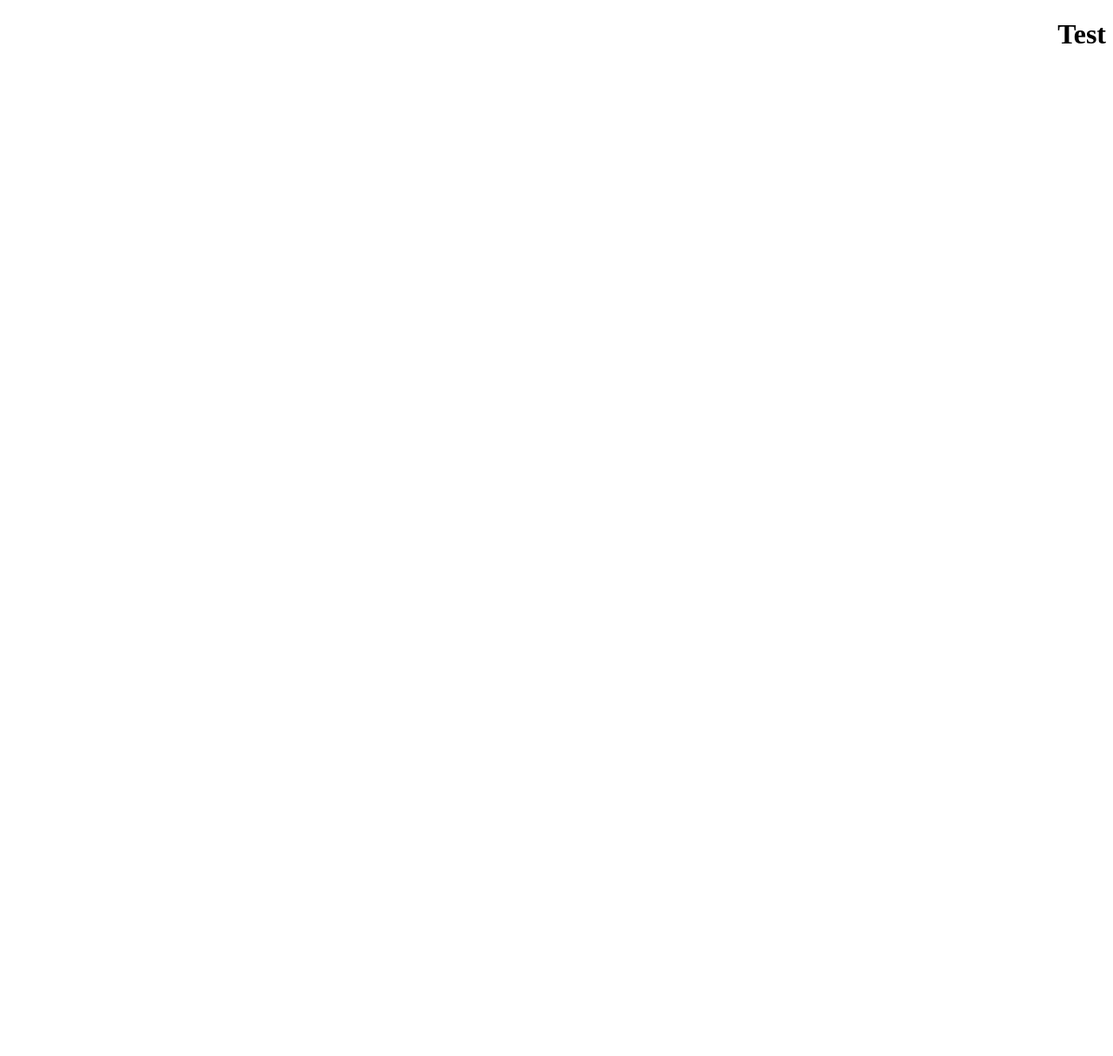
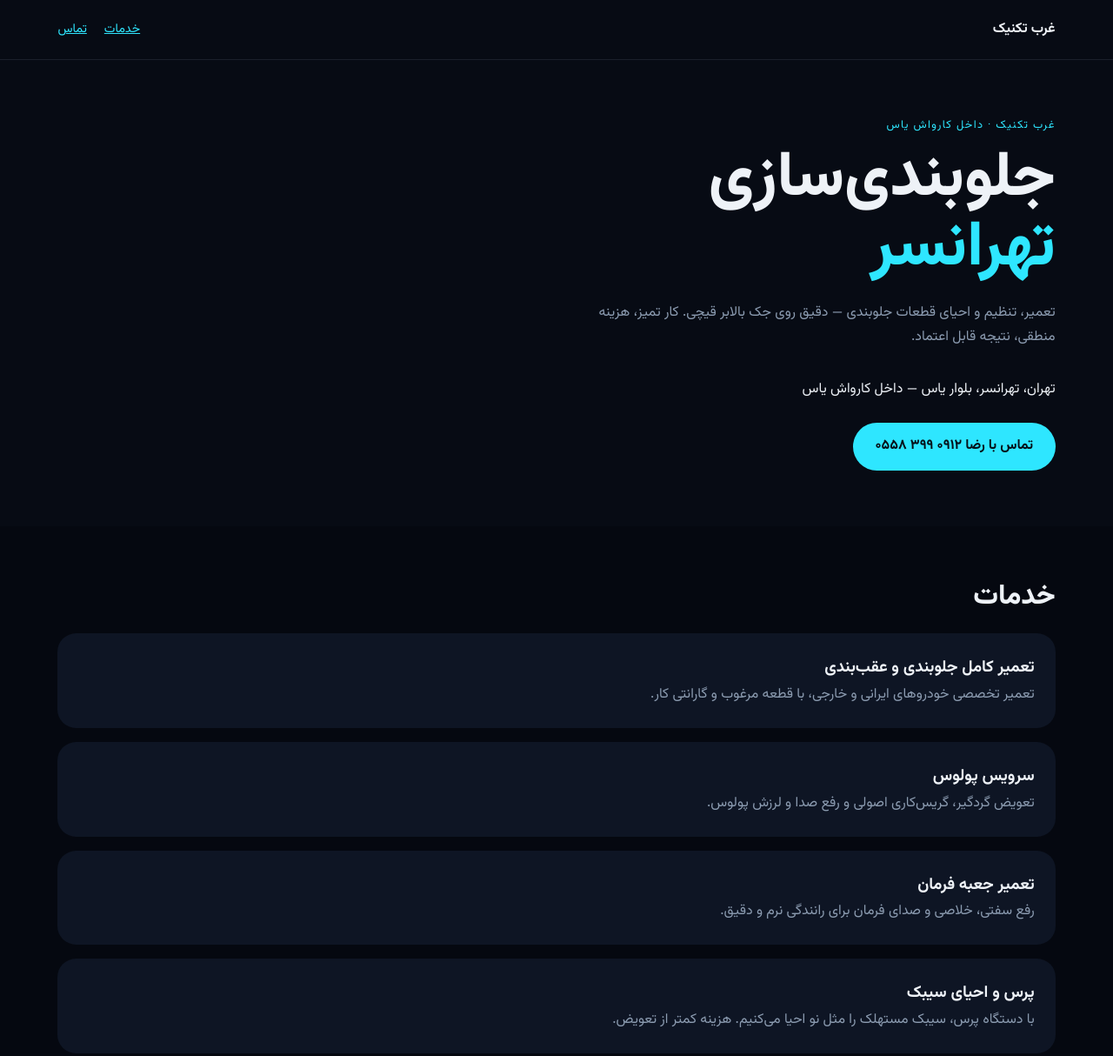
Before and after one commit to farshadfaster6-design/gharbtechnic, a plain HTML site: page index.html in a window 1280 px wide. Shown: the top 1214 px of the page at 87% size. Before the commit the page ends 800 px from the top, so only its background shows below. Drawn offline with Linux system fonts and the light colour scheme.

Commit message:
Update to full site content (cleaned for GitHub Pages)

```diff
--- a/index.html
+++ b/index.html
@@ -4,6 +4,74 @@
 <meta charset="utf-8"/>
 <meta name="viewport" content="width=device-width,initial-scale=1,viewport-fit=cover"/>
 <title>جلوبندی‌سازی تهرانسر | غرب تکنیک</title>
+<meta name="description" content="جلوبندی‌سازی تهرانسر در کارگاه غرب تکنیک، بلوار یاس، داخل کارواش یاس. تعمیر جلوبندی و عقب‌بندی، تنظیم زاویه چرخ، پرس سیبک، جعبه فرمان و لنت."/>
+<meta name="keywords" content="جلوبندی سازی تهرانسر, جلوبندی‌سازی تهرانسر, غرب تکنیک, تنظیم فرمان تهرانسر, جلوبندی بلوار یاس, کارواش یاس"/>
+<meta name="robots" content="index, follow, max-image-preview:large"/>
+<meta name="theme-color" content="#070b14"/>
+<link rel="canonical" href="https://farshadfaster6-design.github.io/gharbtechnic/"/>
+<link rel="icon" type="image/svg+xml" href="favicon.svg"/>
+<meta property="og:title" content="جلوبندی‌سازی تهرانسر | غرب تکنیک"/>
+<meta property="og:url" content="https://farshadfaster6-design.github.io/gharbtechnic/"/>
+<link href="https://fonts.googleapis.com/css2?family=Vazirmatn:wght@400;500;600;700;800&display=swap" rel="stylesheet"/>
+<style>
+:root{--bg:#070b14;--fg:#eef2f7;--primary:#2ee6ff;--muted:#8b9bb0;--surface:#0e1524;--radius:1.35rem}
+*{box-sizing:border-box;margin:0;padding:0}
+body{font-family:"Vazirmatn",Tahoma,sans-serif;background:var(--bg);color:var(--fg);line-height:1.75}
+.container{max-width:74rem;margin:0 auto;padding:0 1.15rem}
+.display{font-size:clamp(2.5rem,7vw,4.5rem);font-weight:800;line-height:1.1}
+.primary{color:var(--primary)}
+.section{padding:4rem 0}
+.card{background:var(--surface);border-radius:var(--radius);padding:1.5rem;margin:1rem 0}
+a{color:var(--primary)}
+.btn{display:inline-block;background:var(--primary);color:#061018;padding:0.85rem 1.6rem;border-radius:999px;font-weight:700;text-decoration:none}
+header{padding:1.25rem 0;border-bottom:1px solid rgba(148,163,184,.14)}
+nav{display:flex;gap:1.25rem;flex-wrap:wrap;font-size:0.9rem}
+</style>
 </head>
-<body><h1>Test</h1></body>
+<body>
+<header>
+  <div class="container" style="display:flex;justify-content:space-between;align-items:center;flex-wrap:wrap;gap:1rem">
+    <strong>غرب تکنیک</strong>
+    <nav>
+      <a href="#services">خدمات</a>
+      <a href="#contact">تماس</a>
+    </nav>
+  </div>
+</header>
+<main>
+  <section class="section">
+    <div class="container">
+      <p class="primary" style="font-size:0.8rem;letter-spacing:0.1em;margin-bottom:0.75rem">غرب تکنیک · داخل کارواش یاس</p>
+      <h1 class="display">جلوبندی‌سازی<br><span class="primary">تهرانسر</span></h1>
+      <p style="max-width:36rem;margin:1.25rem 0 2rem;color:var(--muted)">تعمیر، تنظیم و احیای قطعات جلوبندی — دقیق روی جک بالابر قیچی. کار تمیز، هزینه منطقی، نتیجه قابل اعتماد.</p>
+      <p style="margin-bottom:1.5rem">تهران، تهرانسر، بلوار یاس — داخل کارواش یاس</p>
+      <a class="btn" href="tel:09123990558">تماس با رضا ۰۹۱۲ ۳۹۹ ۰۵۵۸</a>
+    </div>
+  </section>
+  <section id="services" class="section" style="background:#050810">
+    <div class="container">
+      <h2 class="display" style="font-size:2rem;margin-bottom:1.5rem">خدمات</h2>
+      <div class="card"><h3>تعمیر کامل جلوبندی و عقب‌بندی</h3><p style="color:var(--muted)">تعمیر تخصصی خودروهای ایرانی و خارجی، با قطعه مرغوب و گارانتی کار.</p></div>
+      <div class="card"><h3>سرویس پولوس</h3><p style="color:var(--muted)">تعویض گردگیر، گریس‌کاری اصولی و رفع صدا و لرزش پولوس.</p></div>
+      <div class="card"><h3>تعمیر جعبه فرمان</h3><p style="color:var(--muted)">رفع سفتی، خلاصی و صدای فرمان برای رانندگی نرم و دقیق.</p></div>
+      <div class="card"><h3>پرس و احیای سیبک</h3><p style="color:var(--muted)">با دستگاه پرس، سیبک مستهلک را مثل نو احیا می‌کنیم. هزینه کمتر از تعویض.</p></div>
+      <div class="card"><h3>تنظیم زوایای چهار چرخ</h3><p style="color:var(--muted)">تنظیم دقیق روی جک بالابر قیچی؛ رفع کشیدن فرمان و سایش لاستیک.</p></div>
+      <div class="card"><h3>جوشکاری و تراشکاری</h3><p style="color:var(--muted)">جوش و تراش جلوبندی همان‌جا در کارگاه؛ بدون مراجعه جداگانه.</p></div>
+    </div>
+  </section>
+  <section id="contact" class="section">
+    <div class="container">
+      <h2 class="display" style="font-size:2rem;margin-bottom:1rem">تماس و نوبت</h2>
+      <p style="margin-bottom:0.5rem"><strong>آدرس:</strong> تهران، تهرانسر، بلوار یاس، داخل کارواش یاس</p>
+      <p style="margin-bottom:0.5rem"><strong>رضا:</strong> <a href="tel:09123990558">۰۹۱۲ ۳۹۹ ۰۵۵۸</a></p>
+      <p style="margin-bottom:1.5rem"><strong>فرشاد:</strong> <a href="tel:09372418063">۰۹۳۷ ۲۴۱ ۸۰۶۳</a></p>
+      <a class="btn" href="https://wa.me/989123990558">واتساپ رضا</a>
+      <a class="btn" style="margin-right:0.75rem;background:transparent;border:1px solid var(--primary);color:var(--primary)" href="https://wa.me/989372418063">واتساپ فرشاد</a>
+    </div>
+  </section>
+</main>
+<footer style="padding:2rem 0;border-top:1px solid rgba(148,163,184,.14);text-align:center;color:var(--muted);font-size:0.9rem">
+  <div class="container">غرب تکنیک · جلوبندی‌سازی تهرانسر · ۱۴۰۵</div>
+</footer>
+</body>
 </html>
```
